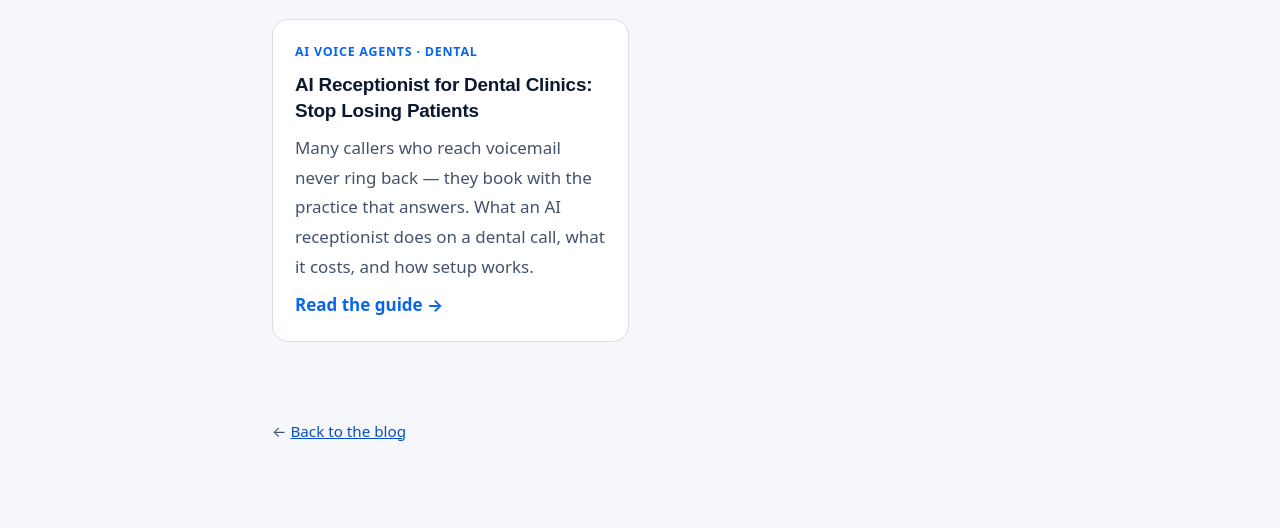
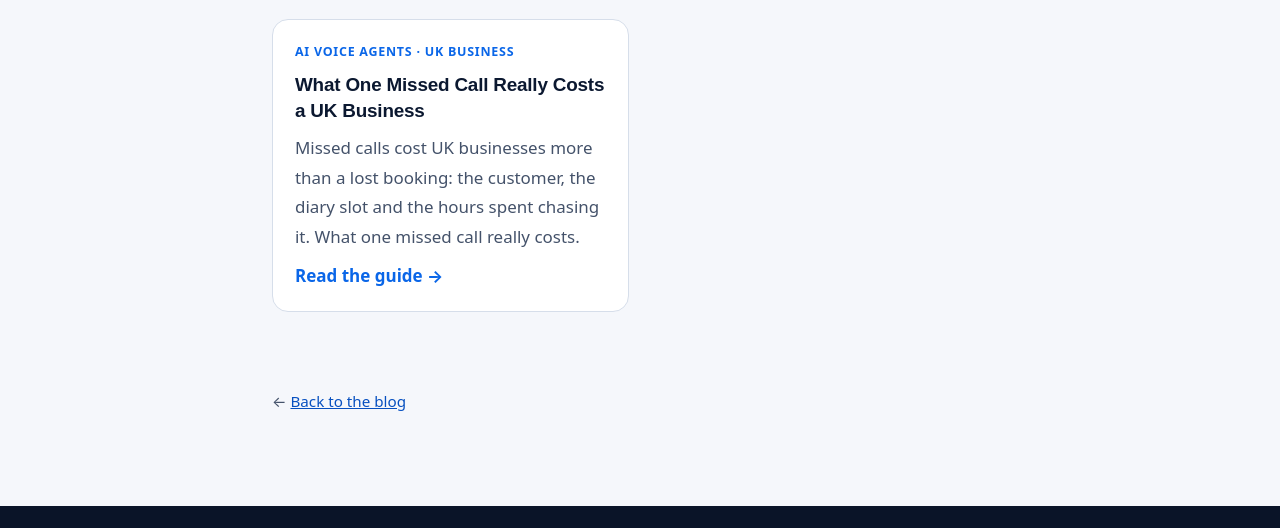
Before and after one commit to beingahsankeerio/scale-up-software-website, a website: page blog/ai-receptionist-cost-uk.html in a window 1280 px wide. Shown: the part 4598-5126 px from the top of the page. Drawn offline with Linux system fonts and the light colour scheme.

Commit message:
Backlinks for post #14: link new post from cost guide and voice agent explainer

```diff
--- a/blog/ai-receptionist-cost-uk.html
+++ b/blog/ai-receptionist-cost-uk.html
@@ -209,10 +209,10 @@
               <a class="more" href="/blog/what-is-an-ai-voice-agent.html">Read the guide →</a>
             </article>
             <article class="post-card">
-              <span class="tag">AI Voice Agents · Dental</span>
-              <h3><a href="/blog/ai-receptionist-dental-clinics.html">AI Receptionist for Dental Clinics: Stop Losing Patients</a></h3>
-              <p>Many callers who reach voicemail never ring back — they book with the practice that answers. What an AI receptionist does on a dental call, what it costs, and how setup works.</p>
-              <a class="more" href="/blog/ai-receptionist-dental-clinics.html">Read the guide →</a>
+              <span class="tag">AI Voice Agents · UK Business</span>
+              <h3><a href="/blog/missed-calls-cost-uk-business.html">What One Missed Call Really Costs a UK Business</a></h3>
+              <p>Missed calls cost UK businesses more than a lost booking: the customer, the diary slot and the hours spent chasing it. What one missed call really costs.</p>
+              <a class="more" href="/blog/missed-calls-cost-uk-business.html">Read the guide →</a>
             </article>
 </div>
 </section>
```
Also changed, not shown: blog/what-is-an-ai-voice-agent.html (+4 -4 lines).
